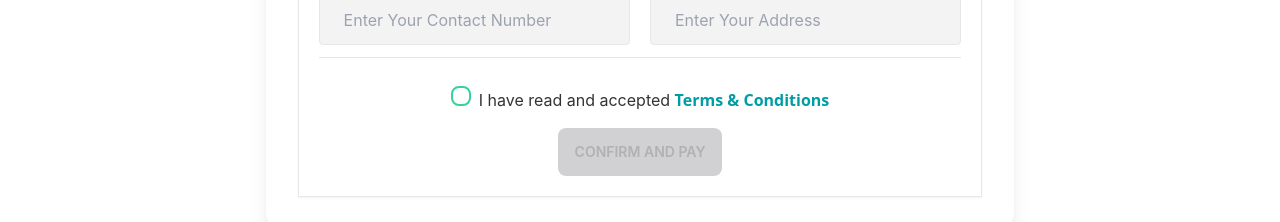
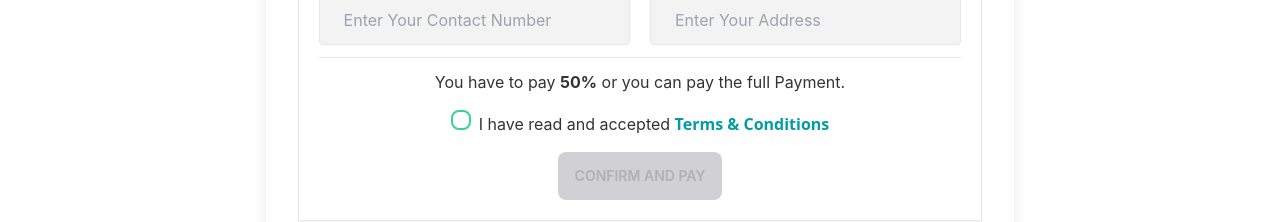
Before and after one commit to moazzemhossainnahid/project-alpha-client, a React (Create React App) app: page /hire/1/1 in a window 1280 px wide. Shown: the part 714-936 px from the top of the page. Built offline with nearby package versions, Linux system fonts and the light colour scheme; no server answers; sample sign-in values are in the browser's storage; a small style sheet from the web is missing; what google-maps-react would draw is missing.

Commit message:
add 50% txt

```diff
--- a/src/Pages/Bookings/Booking.jsx
+++ b/src/Pages/Bookings/Booking.jsx
@@ -44,11 +44,11 @@ const Booking = () => {
         if (value < 0) {
             alert('value can not be less than 0');
             value = 1;
-        }else if(slct === "Hourly"){
+        } else if (slct === "Hourly") {
             setTotalPrice(value * singleData?.perHour)
-        }else if(slct === "Daily"){
+        } else if (slct === "Daily") {
             setTotalPrice(value * singleData?.perDay)
-        }else if(slct === "Monthly"){
+        } else if (slct === "Monthly") {
             setTotalPrice(value * singleData?.perMonth)
         }
         else {
@@ -72,12 +72,12 @@ const Booking = () => {
 
         }
         const dta = {
-            peoviderName:singleData?.name,
-            providerImg:singleData?.img,
+            peoviderName: singleData?.name,
+            providerImg: singleData?.img,
             cus_name: user?.displayName,
             cus_email: user?.email,
-            cus_phone:event.target.phone.value,
-            cus_address:event.target.address.value
+            cus_phone: event.target.phone.value,
+            cus_address: event.target.address.value
 
         }
 
@@ -249,7 +249,9 @@ const Booking = () => {
                                         <div className="py-3">
                                             <hr />
                                         </div>
-
+                                        <div className="">
+                                            <p className="">You have to pay <span className="font-bold">50%</span> or you can pay the full Payment.</p>
+                                        </div>
                                         <div className="py-4">
                                             <input
                                                 type="checkbox"
```
Lines whose indentation alone changed are shown as unchanged.
